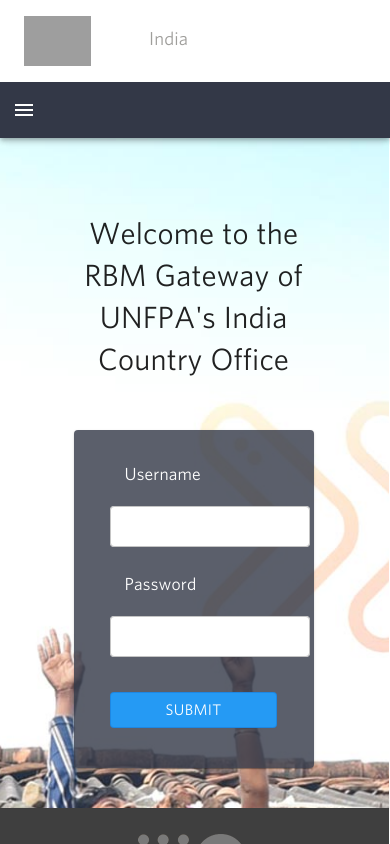
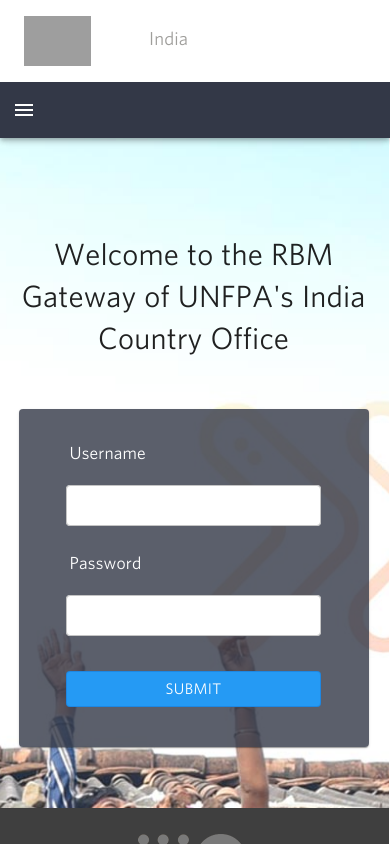
Before and after one commit to NimeshAtDure/kobotoolsignoff, a React (Create React App) app: page /login in a window 390 px wide. Shown: the top 844 px of the page. Built offline with nearby package versions, Linux system fonts and the light colour scheme; grey boxes are pictures that could not be loaded.

Commit message:
theme tabs changes

```diff
--- a/src/Responsive.css
+++ b/src/Responsive.css
@@ -44,4 +44,13 @@
         max-width: 100% !important;
         flex-basis: 100% !important;
     }
+
+    .loginpagemaindiv{
+        padding: 40px 20px;
+    }
+
+    .Themetabs{
+        max-width: 100%;
+        padding-left: 24px;
+    }
 }
```
